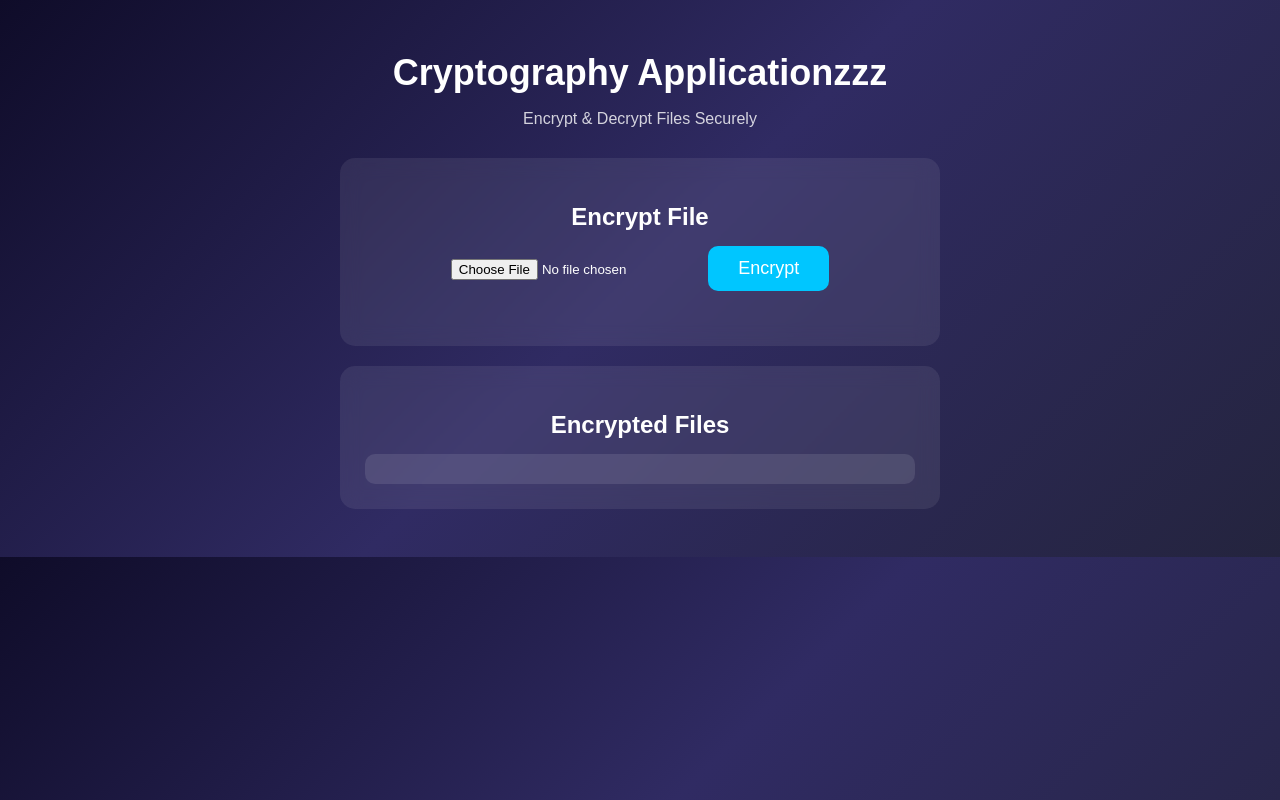
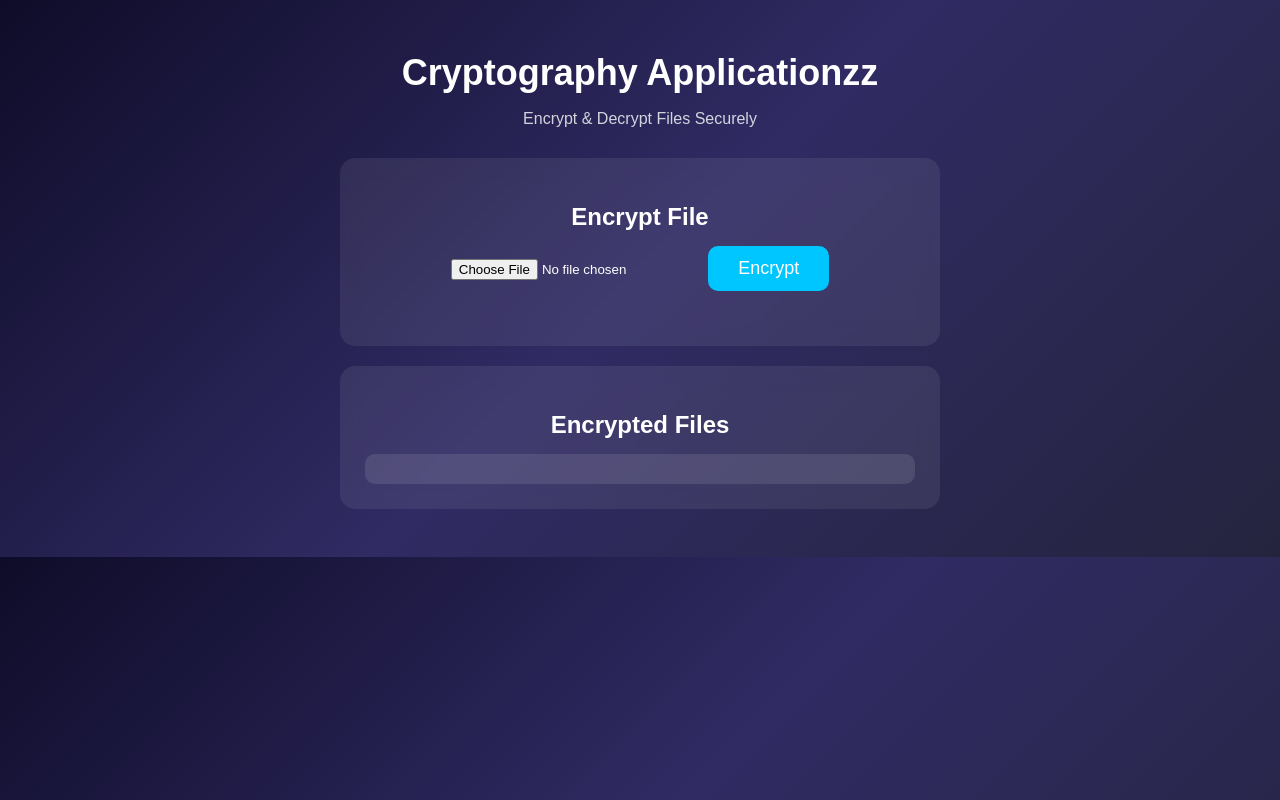
Before and after one commit to Agni2018/Crypto-app, a website: page public/index.html in a window 1280 px wide. Drawn offline with Linux system fonts and the light colour scheme; no server answers.

Commit message:
Update index.html

```diff
--- a/public/index.html
+++ b/public/index.html
@@ -7,7 +7,7 @@
 <body>
 
 <div class="container">
-    <h1> Cryptography Applicationzzz</h1>
+    <h1> Cryptography Applicationzz</h1>
     <p>Encrypt & Decrypt Files Securely</p>
 
     <div class="card">
```
